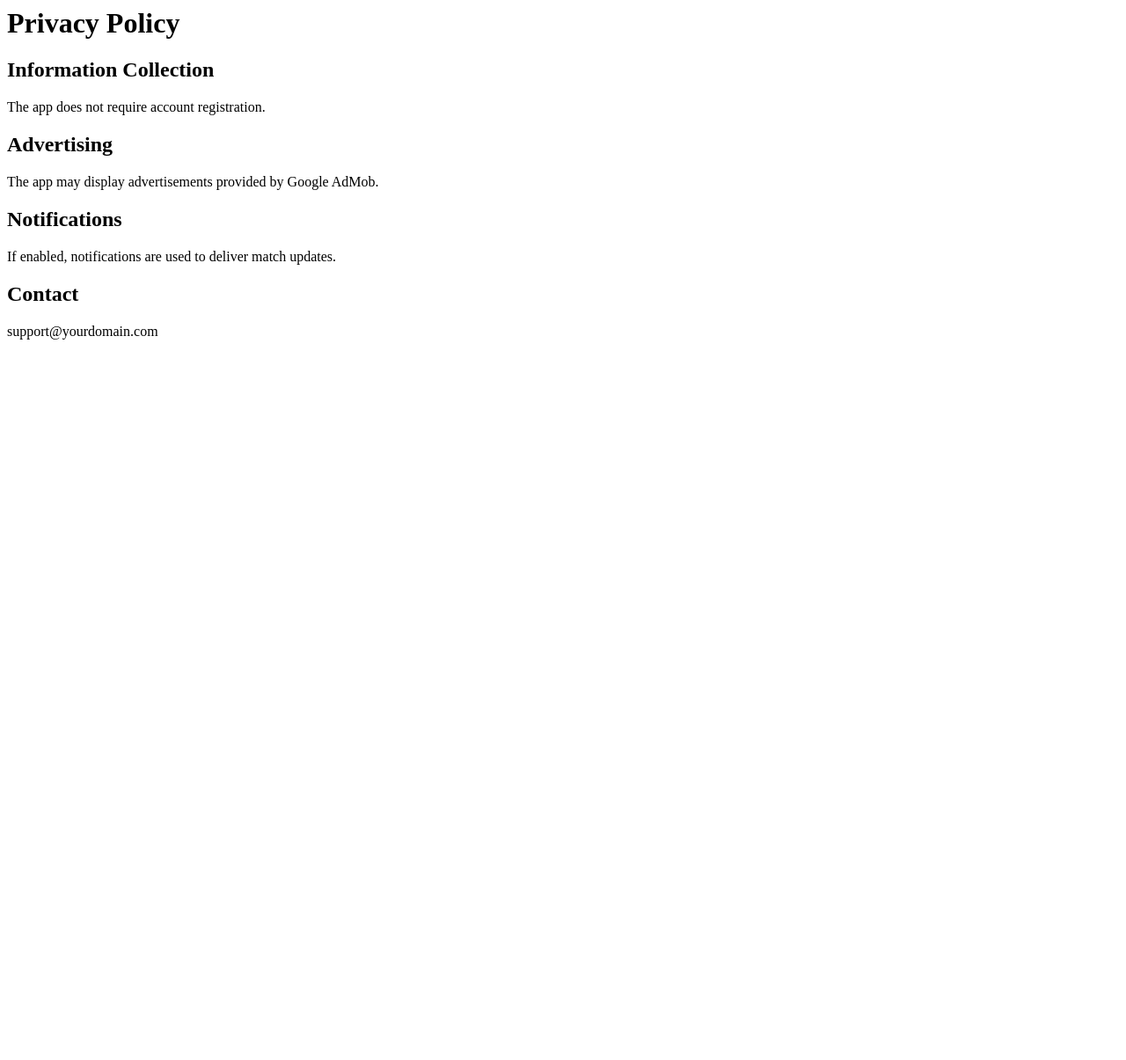
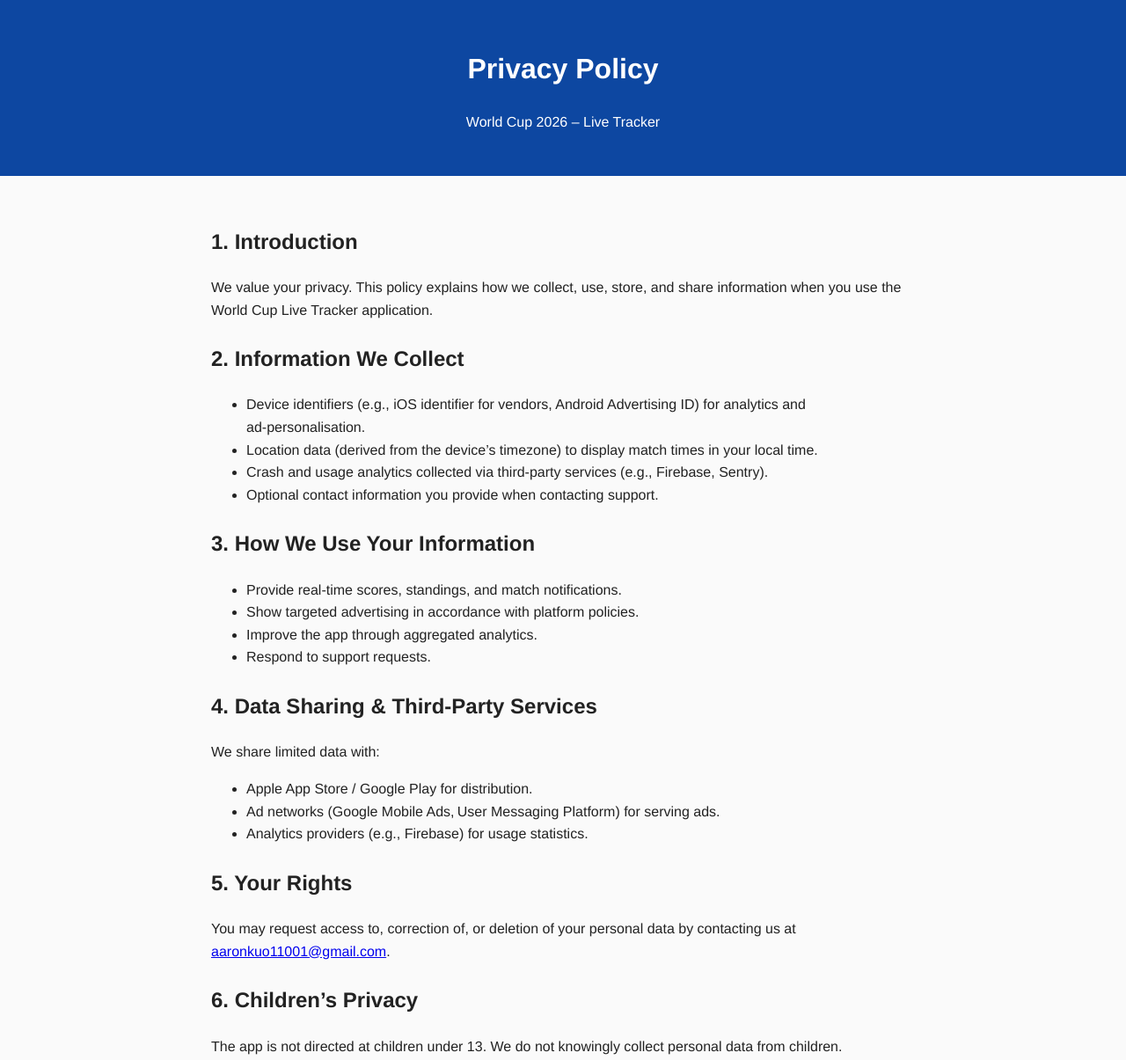
Before and after one commit to aaron-anon/World-Cup-2026, a plain HTML site: page privacy/index.html in a window 1280 px wide. Shown: the top 1205 px of the page at 88% size. Before the commit the page ends 800 px from the top, so only its background shows below. Drawn offline with Linux system fonts and the light colour scheme.

Commit message:
Update index.html

```diff
--- a/privacy/index.html
+++ b/privacy/index.html
@@ -1,21 +1,67 @@
-<h1>Privacy Policy</h1>
+<!DOCTYPE html>
+<html lang="en">
+<head>
+  <meta charset="UTF-8">
+  <meta name="viewport" content="width=device-width, initial-scale=1.0">
+  <title>Privacy Policy – World Cup Live Tracker</title>
+  <style>
+    body {font-family:Helvetica,Arial,sans-serif; margin:0; background:#fafafa; color:#222; line-height:1.6;}
+    header {background:#0d47a1; color:#fff; text-align:center; padding:2rem;}
+    main {max-width:800px; margin:auto; padding:2rem;}
+    h2 {margin-top:1.5rem;}
+    footer {background:#222; color:#fff; text-align:center; padding:1rem; font-size:.9rem;}
+  </style>
+</head>
+<body>
+<header>
+  <h1>Privacy Policy</h1>
+  <p>World Cup 2026 – Live Tracker</p>
+</header>
 
-<h2>Information Collection</h2>
-<p>
-The app does not require account registration.
-</p>
+<main>
+  <h2>1. Introduction</h2>
+  <p>We value your privacy. This policy explains how we collect, use,
+     store, and share information when you use the World Cup Live Tracker
+     application.</p>
 
-<h2>Advertising</h2>
-<p>
-The app may display advertisements provided by Google AdMob.
-</p>
+  <h2>2. Information We Collect</h2>
+  <ul>
+    <li>Device identifiers (e.g., iOS identifier for vendors, Android Advertising ID) for analytics and ad‑personalisation.</li>
+    <li>Location data (derived from the device’s timezone) to display match times in your local time.</li>
+    <li>Crash and usage analytics collected via third‑party services (e.g., Firebase, Sentry).</li>
+    <li>Optional contact information you provide when contacting support.</li>
+  </ul>
 
-<h2>Notifications</h2>
-<p>
-If enabled, notifications are used to deliver match updates.
-</p>
+  <h2>3. How We Use Your Information</h2>
+  <ul>
+    <li>Provide real‑time scores, standings, and match notifications.</li>
+    <li>Show targeted advertising in accordance with platform policies.</li>
+    <li>Improve the app through aggregated analytics.</li>
+    <li>Respond to support requests.</li>
+  </ul>
 
-<h2>Contact</h2>
-<p>
-support@yourdomain.com
-</p>
+  <h2>4. Data Sharing & Third‑Party Services</h2>
+  <p>We share limited data with:</p>
+  <ul>
+    <li>Apple App Store / Google Play for distribution.</li>
+    <li>Ad networks (Google Mobile Ads, User Messaging Platform) for serving ads.</li>
+    <li>Analytics providers (e.g., Firebase) for usage statistics.</li>
+  </ul>
+
+  <h2>5. Your Rights</h2>
+  <p>You may request access to, correction of, or deletion of your personal data by contacting us at <a href="mailto:aaronkuo11001@gmail.com">aaronkuo11001@gmail.com</a>.</p>
+
+  <h2>6. Children’s Privacy</h2>
+  <p>The app is not directed at children under 13. We do not knowingly collect personal data from children.</p>
+
+  <h2>7. Updates to This Policy</h2>
+  <p>We may update this policy from time to time. The “Last Updated” date at the bottom reflects the most recent revision.</p>
+
+  <p><em>Last Updated: June 13, 2026</em></p>
+</main>
+
+<footer>
+  © 2026 World Cup Live Tracker – All rights reserved.
+</footer>
+</body>
+</html>
```
